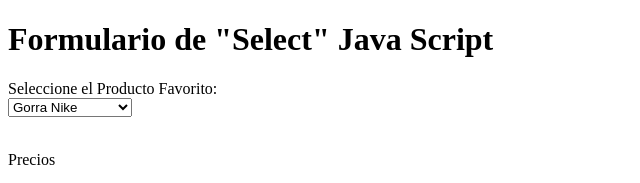
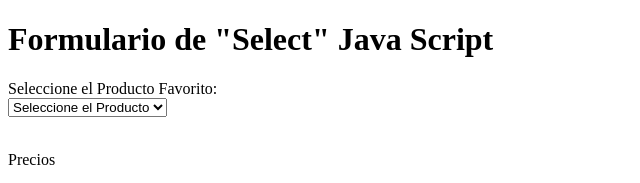
Before and after one commit to juantique/EjerSelectFormulario, a plain HTML site: page index.html in a window 1280 px wide. Shown: the top 183 px of the page, without its empty margins (0-640 px from the left). Drawn offline with Linux system fonts and the light colour scheme.

Commit message:
Correccion Etique Select

```diff
--- a/index.html
+++ b/index.html
@@ -12,6 +12,7 @@
 								<spam>Seleccione el Producto Favorito: </spam>
 								<br>
 								<select id="cbxProductos" onchange="seleccionarProductoDos();">
+										<option>Seleccione el Producto</option>
 										<option value="1">Gorra Nike</option>
 										<option value="2">Pantalon Adidas</option>
 										<option value="3">Chaqueta Umbro</option>
```
